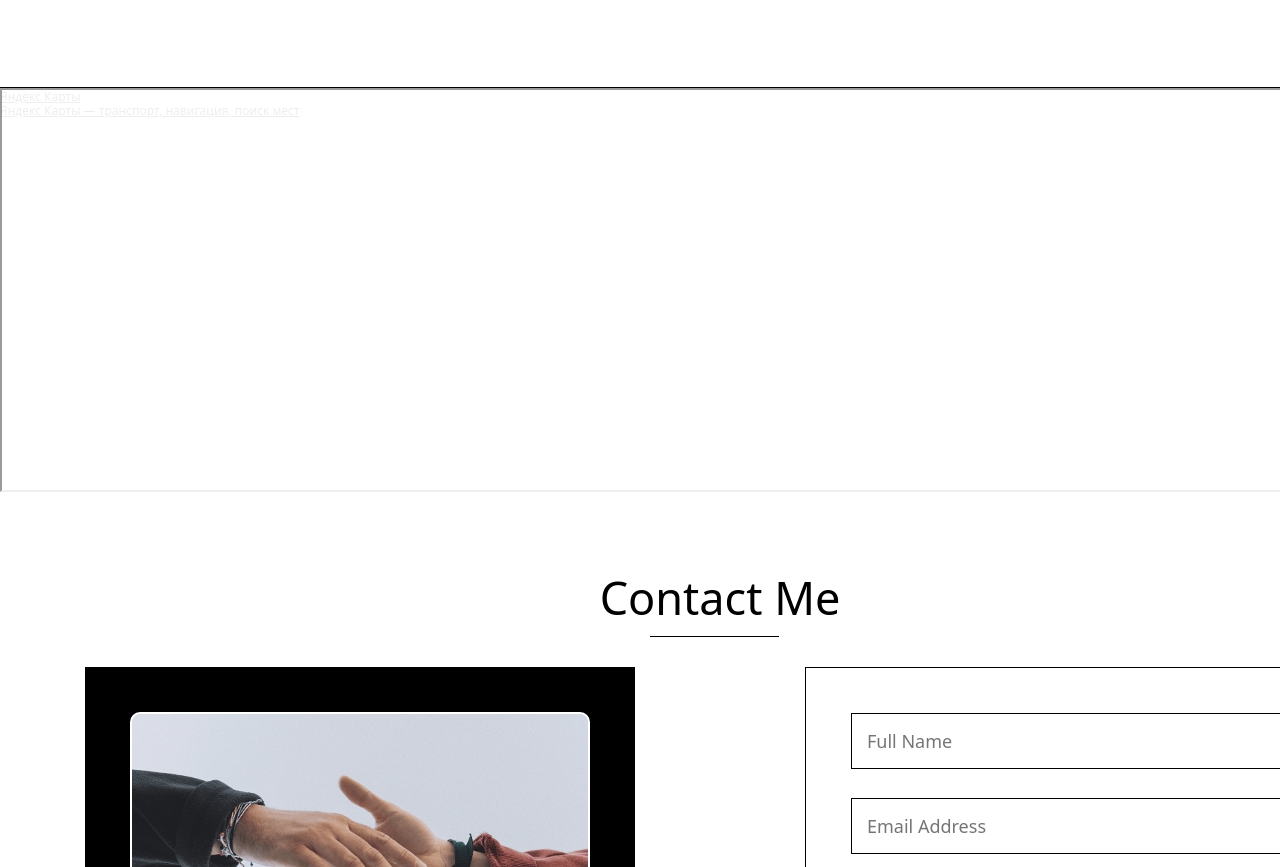
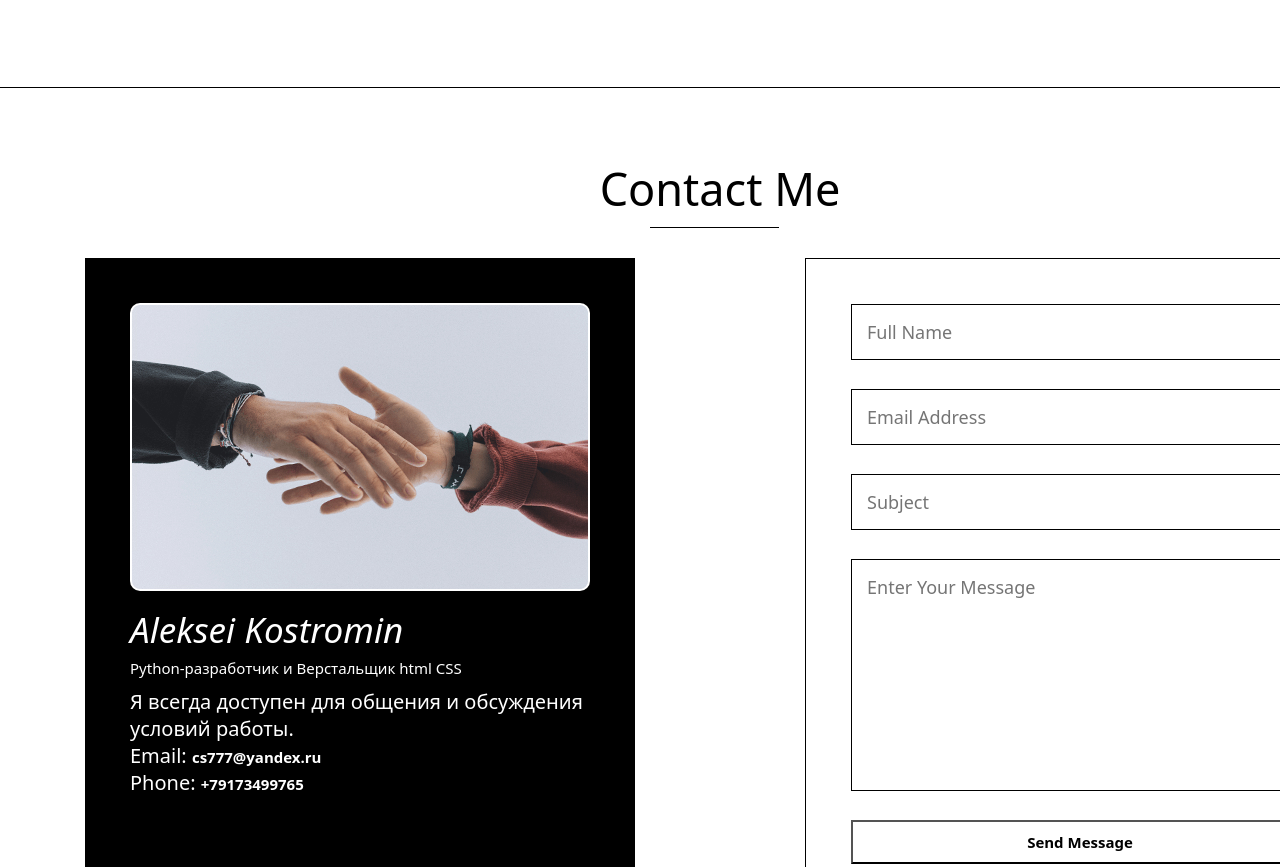
Before and after one commit to AlekseiKostromin/Diplom_css_html_js, a plain HTML site: page index.html in a window 1280 px wide. Shown: the part 4112-4979 px from the top of the page. Drawn offline with Linux system fonts and the light colour scheme.

Commit message:
Update index.html

```diff
--- a/index.html
+++ b/index.html
@@ -153,7 +153,7 @@
         <!-- end section testimonials -->
 
         <!-- maps -->
-        <div style="position:relative;overflow:hidden;"><a href="https://yandex.ru/maps?utm_medium=mapframe&utm_source=maps" style="color:#eee;font-size:12px;position:absolute;top:0px;">Яндекс Карты</a><a href="https://yandex.ru/maps/?ll=56.318925%2C54.793444&utm_medium=mapframe&utm_source=maps&z=14" style="color:#eee;font-size:12px;position:absolute;top:14px;">Яндекс Карты — транспорт, навигация, поиск мест</a><iframe src="https://yandex.ru/map-widget/v1/?ll=56.318925%2C54.793444&utm_source=ntp_chrome&z=14" width="1300" height="400" frameborder="1" allowfullscreen="true" style="position:relative;"></iframe></div>
+        <!-- <div style="position:relative;overflow:hidden;"><a href="https://yandex.ru/maps?utm_medium=mapframe&utm_source=maps" style="color:#eee;font-size:12px;position:absolute;top:0px;">Яндекс Карты</a><a href="https://yandex.ru/maps/?ll=56.318925%2C54.793444&utm_medium=mapframe&utm_source=maps&z=14" style="color:#eee;font-size:12px;position:absolute;top:14px;">Яндекс Карты — транспорт, навигация, поиск мест</a><iframe src="https://yandex.ru/map-widget/v1/?ll=56.318925%2C54.793444&utm_source=ntp_chrome&z=14" width="1300" height="400" frameborder="1" allowfullscreen="true" style="position:relative;"></iframe></div> -->
         <!-- end maps -->
         <!-- section contact me -->
         <section id="contact" class="contact-me">
@@ -164,7 +164,7 @@
                   <img src="img/contact.jpg" alt="">
                   <h5>Aleksei Kostromin</h5>
                   <small>Python-разработчик и Верстальщик html CSS</small>
-                  <p>I am always available for freelance work. Connect with me via and call in to my account.</p>
+                  <p>Я всегда доступен для общения и обсуждения условий работы.</p>
                   <p>Email: <a href="mailto:cs777@yandex.ru">cs777@yandex.ru</a></p>
                   <p>Phone: <a href="tel:+79173499765">+79173499765</a></p>
               </div>
```
